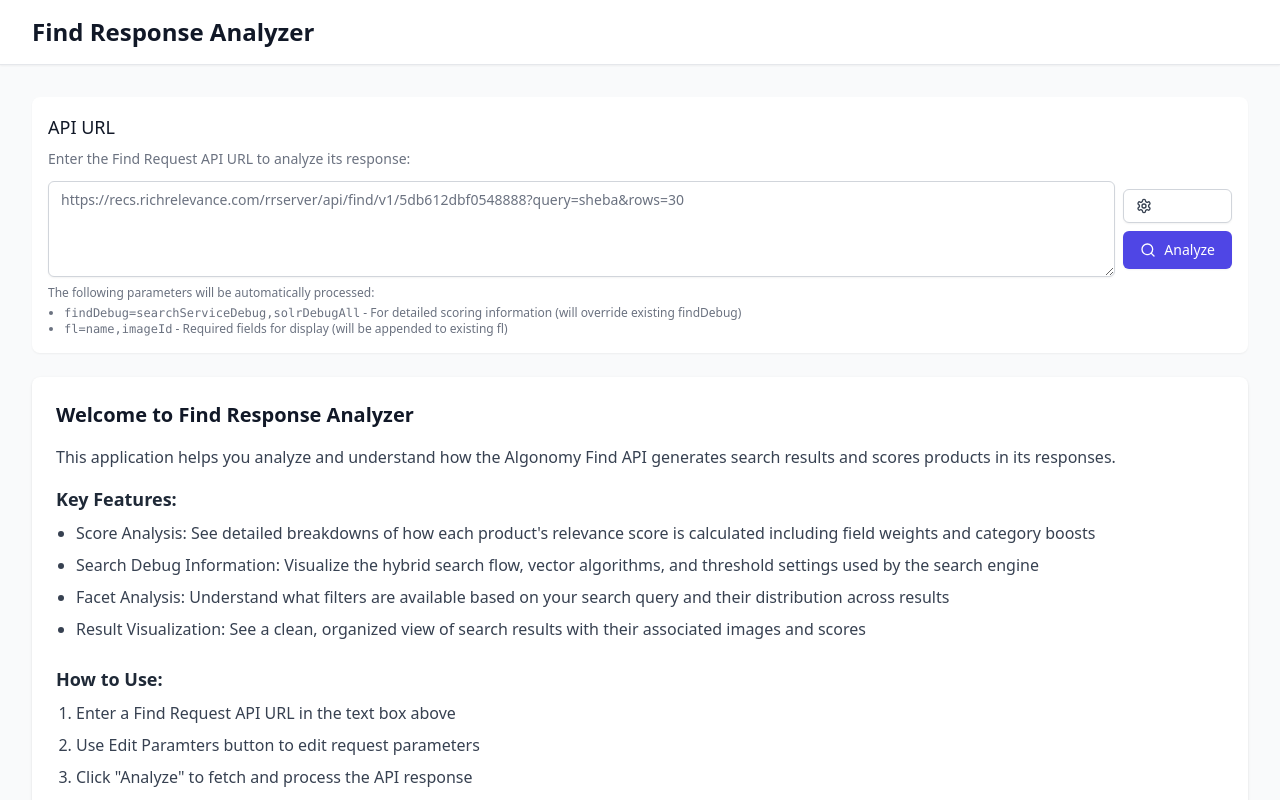
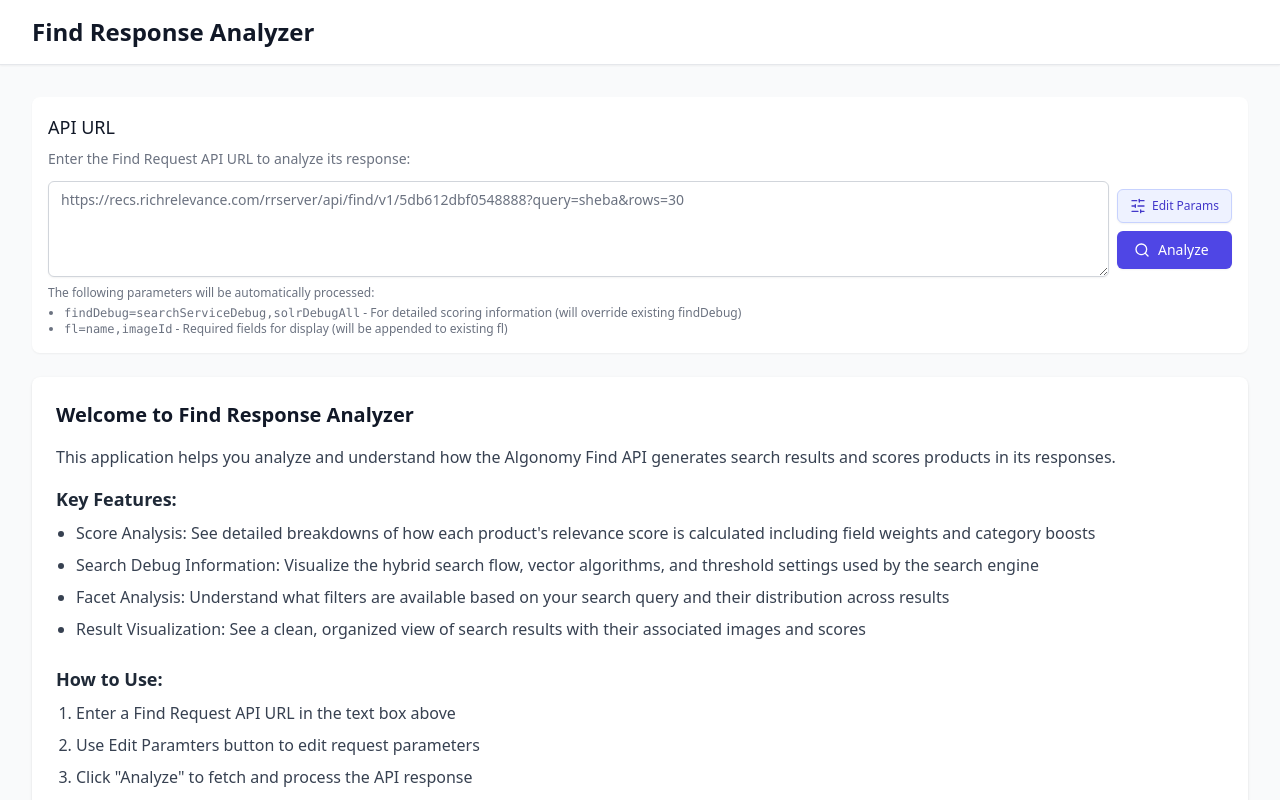
Before and after one commit to nayeemtechie/dev_fra, a React (Vite) app: page / in a window 1280 px wide. Shown: the top 800 px of the page. Built offline with nearby package versions, Linux system fonts and the light colour scheme.

Commit message:
improvements

```diff
--- a/src/components/ApiUrlInput.jsx
+++ b/src/components/ApiUrlInput.jsx
@@ -1,6 +1,13 @@
 import { useState } from 'react';
-import { Search, Settings } from 'lucide-react';
+import { Search, Settings, SlidersHorizontal } from 'lucide-react';
 import { ParameterEditor } from './ParameterEditor';
+
+const spinKeyframes = `
+@keyframes gentle-spin {
+  0% { transform: rotate(0deg); }
+  100% { transform: rotate(90deg); }
+}
+`;
 
 export const ApiUrlInput = ({ onSearch }) => {
   const [apiUrl, setApiUrl] = useState('');
@@ -74,6 +81,7 @@
 
   return (
     <>
+      <style>{spinKeyframes}</style>
       <div className="mb-6 bg-white p-4 rounded-lg shadow-sm">
         <h2 className="text-lg font-medium text-gray-900 mb-2">API URL</h2>
         <p className="text-sm text-gray-500 mb-3">
@@ -93,10 +101,13 @@
               <button
                 type="button"
                 onClick={openParameterEditor}
-                className="inline-flex items-center px-3 py-2 border border-gray-300 rounded-md shadow-sm text-sm font-medium text-gray-700 bg-white hover:bg-gray-50 focus:outline-none focus:ring-2 focus:ring-offset-2 focus:ring-indigo-500"
-                title="Edit Parameters"
+                className="group inline-flex items-center gap-1.5 px-3 py-2 border border-indigo-200 rounded-md shadow-sm text-sm font-medium text-indigo-700 bg-indigo-50 hover:bg-indigo-100 hover:border-indigo-300 focus:outline-none focus:ring-2 focus:ring-offset-2 focus:ring-indigo-500 transition-all duration-200"
+                title="Edit Request Parameters"
               >
-                <Settings className="h-4 w-4" />
+                <SlidersHorizontal
+                  className="h-4 w-4 transition-transform duration-300 group-hover:rotate-12"
+                />
+                <span className="whitespace-nowrap text-xs">Edit Params</span>
               </button>
               <button
                 type="submit"
```
